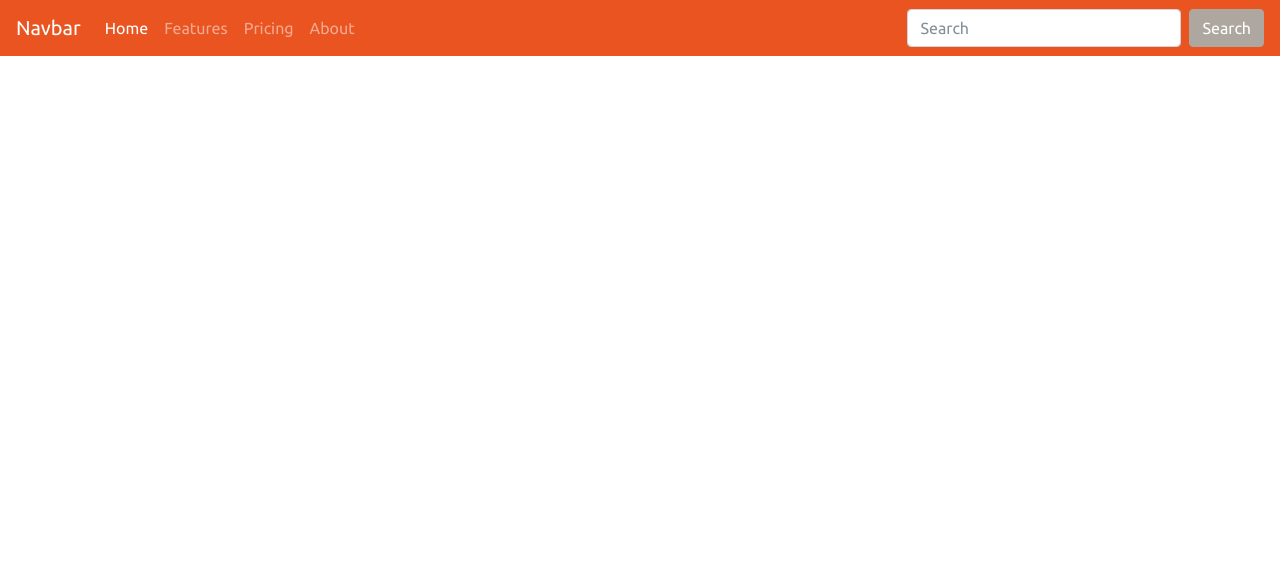
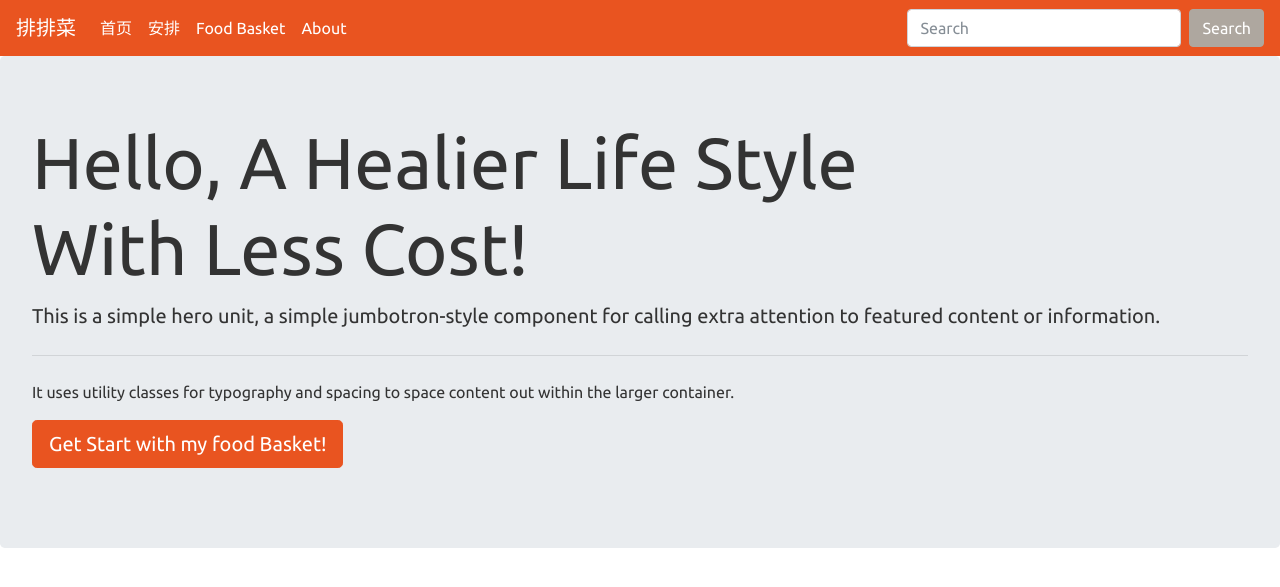
Before and after one commit to sophattack/RecipeGeneratorWeb, a Django app: page / in a window 1280 px wide. Shown: the top 587 px of the page. Run offline with Django 3.2, Linux system fonts and the light colour scheme; some libraries are stand-ins or nearby versions.

Commit message:
little progress on home page

```diff
--- a/RecipeGeneratorWeb/AutoGener/urls.py
+++ b/RecipeGeneratorWeb/AutoGener/urls.py
@@ -2,6 +2,7 @@ from django.contrib import admin
 from django.urls import path, include
 from . import views
 
+app_name = 'AutoGener'
 urlpatterns = [
-    path('', views.index)
+    path('', views.index, name='index')
 ]
--- a/RecipeGeneratorWeb/AutoGener/views.py
+++ b/RecipeGeneratorWeb/AutoGener/views.py
@@ -2,4 +2,4 @@ from django.shortcuts import render, HttpResponse
 
 # Create your views here.
 def index(request):
-    return render(request, 'AutoGener/base.html')
+    return render(request, 'AutoGener/home.html')
--- a/RecipeGeneratorWeb/templates/AutoGener/base.html
+++ b/RecipeGeneratorWeb/templates/AutoGener/base.html
@@ -6,10 +6,21 @@
     <title>Some</title>
     <link rel="stylesheet" href="{% static 'AutoGener/css/bootstrap.css' %}" />
 </head>
+<style>
+#site-footer {
+    background-color: rgb(240, 240, 240);
+    position: fixed;
+    left: 0;
+    bottom: 0;
+    width: 100%;
+    padding: -1 0 1.5em 0;
+
+}
+</style>
 <body>
 
 <nav class="navbar navbar-expand-lg navbar-dark bg-primary">
-  <a class="navbar-brand" href="#">Navbar</a>
+  <a class="navbar-brand" href=""{% url 'AutoGener:index' %}"">排排菜</a>
   <button class="navbar-toggler" type="button" data-toggle="collapse" data-target="#navbarColor01" aria-controls="navbarColor01" aria-expanded="false" aria-label="Toggle navigation">
     <span class="navbar-toggler-icon"></span>
   </button>
@@ -17,15 +28,15 @@
   <div class="collapse navbar-collapse" id="navbarColor01">
     <ul class="navbar-nav mr-auto">
       <li class="nav-item active">
-        <a class="nav-link" href="#">Home <span class="sr-only">(current)</span></a>
+        <a class="nav-link" href="{% url 'AutoGener:index' %}">首页 <span class="sr-only">(current)</span></a>
       </li>
-      <li class="nav-item">
-        <a class="nav-link" href="#">Features</a>
+      <li class="nav-item active">
+        <a class="nav-link" href="#">安排</a>
       </li>
-      <li class="nav-item">
-        <a class="nav-link" href="#">Pricing</a>
+      <li class="nav-item active">
+        <a class="nav-link" href="#">Food Basket</a>
       </li>
-      <li class="nav-item">
+      <li class="nav-item active">
         <a class="nav-link" href="#">About</a>
       </li>
     </ul>
@@ -35,5 +46,10 @@
     </form>
   </div>
 </nav>
+
+
+{% block main %}
+
+{% endblock %}
 </body>
 </html>
--- /dev/null
+++ b/RecipeGeneratorWeb/templates/AutoGener/home.html
@@ -0,0 +1,15 @@
+{% extends 'AutoGener/base.html' %}
+
+<!--背景不显示呜呜呜-->
+{% block main %}
+<div class="jumbotron" style="background-image: url('file:///Users/darcy/Desktop/django%20learn/RecipeGeneratorWeb/RecipeGeneratorWeb/templates/AutoGener/food.jpg') ">
+  <h1 class="display-3">Hello, A Healier Life Style<br> With Less Cost!</h1>
+  <p class="lead">This is a simple hero unit, a simple jumbotron-style component for calling extra attention to featured content or information.</p>
+  <hr class="my-4">
+  <p>It uses utility classes for typography and spacing to space content out within the larger container.</p>
+  <p class="lead">
+    <a class="btn btn-primary btn-lg" href="#" role="button">Get Start with my food Basket!</a>
+  </p>
+</div>
+
+{% endblock %}
```
Also changed, not shown: RecipeGeneratorWeb/templates/AutoGener/food.jpg (added).
